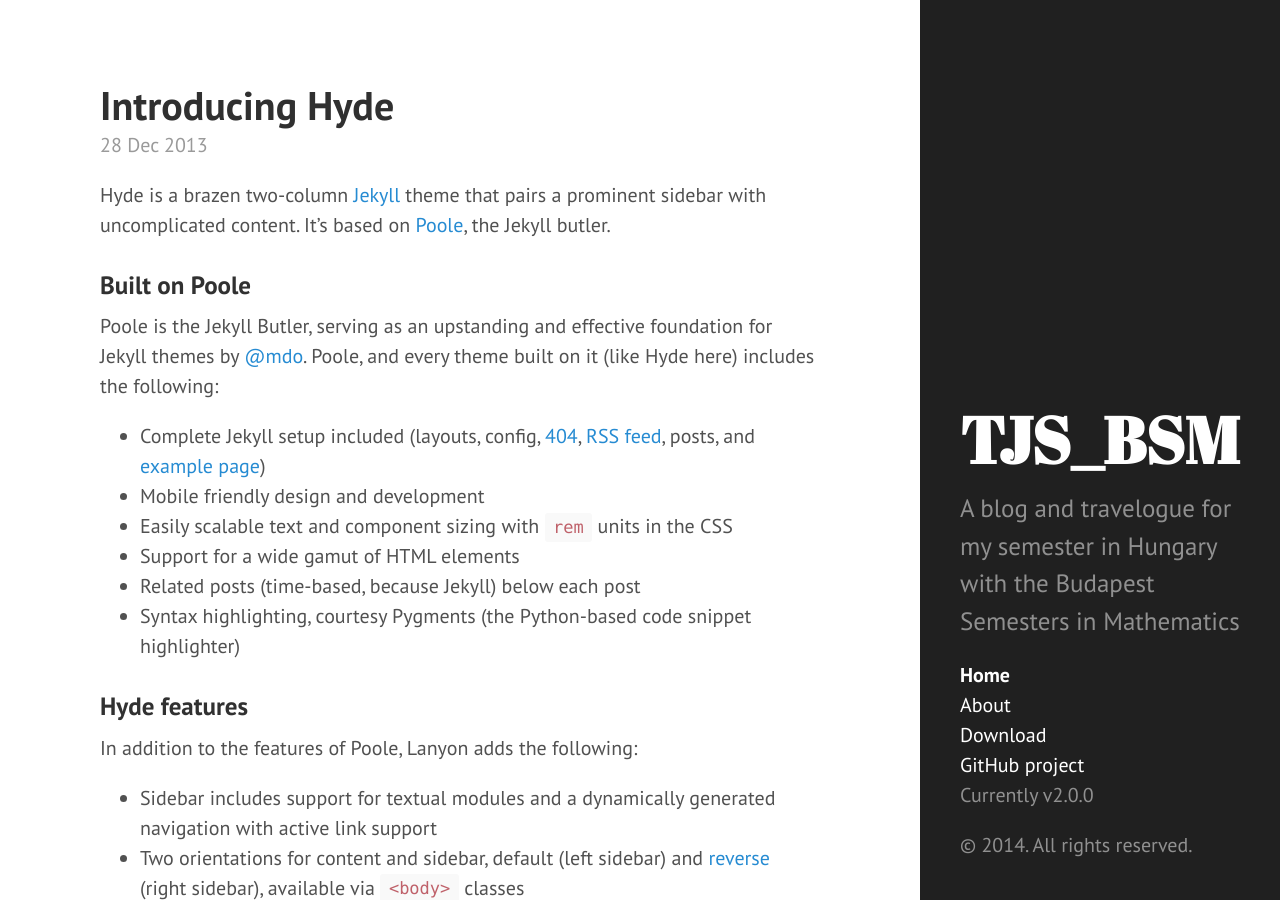
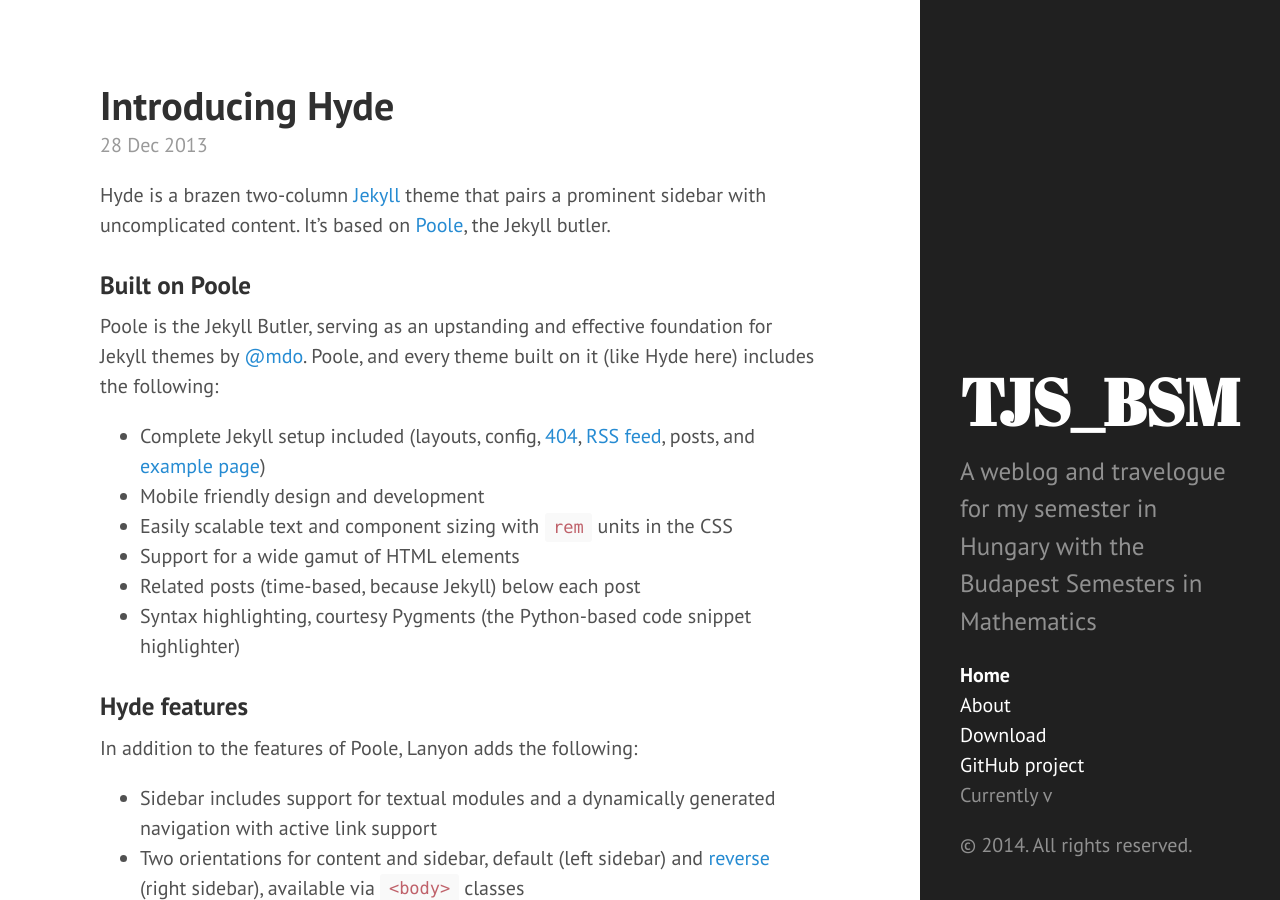
Before and after one commit to tstirrat15/tstirrat15.github.io, a Jekyll site: the page built from index.html, in a window 1280 px wide and 900 px high. Built offline with Jekyll 4.4.1, drawn with Linux system fonts in a browser that asks for light colours; Markdown is read by kramdown in place of the engine named in the settings; the list of posts is cut into pages by our own code.

Commit message:
changed tagline to read 'weblog' instead of 'blog'

```diff
--- a/_config.yml
+++ b/_config.yml
@@ -8,7 +8,7 @@ permalink:        pretty
 # Setup
 title:            TJS_BSM
 tagline:          'An Education in Hungary'
-description:      'A blog and travelogue for my semester in Hungary with the Budapest Semesters in Mathematics'
+description:      'A weblog and travelogue for my semester in Hungary with the Budapest Semesters in Mathematics'
 url:              http://tstirrat15.github.io
 
 author:
@@ -18,7 +18,6 @@ author:
 paginate:         5
 
 # Custom vars
-version:          2.0.0
 
 github:
   repo:           https://github.com/tstirrat15
```
